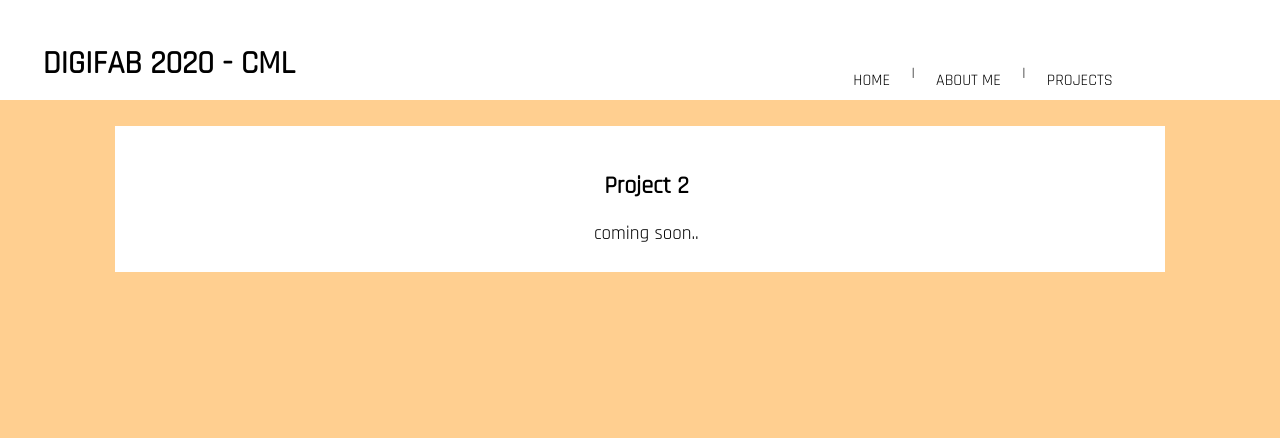
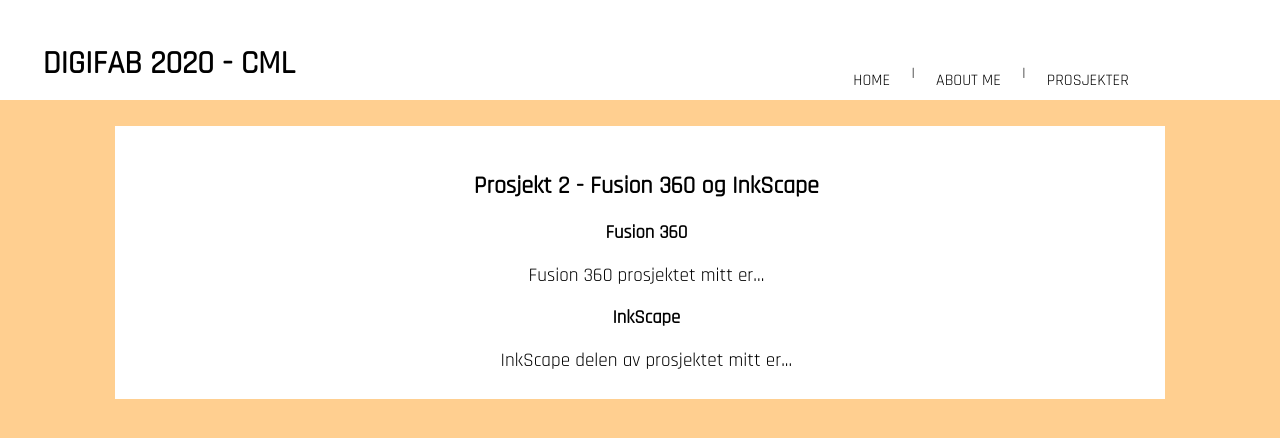
Before and after one commit to CrispChamping/CrispChamping.github.io, a plain HTML site: page project/project2.html in a window 1280 px wide. Drawn offline with Linux system fonts and the light colour scheme.

Commit message:
gjore klart

```diff
--- a/project/project2.html
+++ b/project/project2.html
@@ -18,23 +18,34 @@
         <a href="../aboutMe.html" title=""> ABOUT ME </a>
         <p class="strek"> | </p>
         <div class="dropdown">
-            <a href="../projects.html" title=""> PROJECTS </a>
+            <a href="../projects.html" title=""> PROSJEKTER </a>
             <div class="dropdown-content">
-                <a href="project1.html" title=""> PROJECT 1 </a>
-                <a href="project2.html" title=""> PROJECT 2 </a>
-                <a href="project3.html" title=""> PROJECT 3 </a>
-                <a href="project4.html" title=""> PROJECT 4 </a>
-                <a href="project5.html" title=""> PROJECT 5 </a>
+                <a href="project1.html" title=""> PROSJEKT 1 </a>
+                <a href="project2.html" title=""> PROSJEKT 2 </a>
+                <a href="project3.html" title=""> PROSJEKT 3 </a>
+                <a href="project4.html" title=""> PROSJEKT 4 </a>
+                <a href="project5.html" title=""> PROSJEKT 5 </a>
             </div>
           </div>
     </nav>
     <main>
+        <header>
+            <h2> Prosjekt 2 - Fusion 360 og InkScape </h2>
+        </header>
         <article>
             <header>
-                <h1> Project 2 </h1>
+                <h3> Fusion 360 </h3>
             </header>
             <p>
-                coming soon..
+                Fusion 360 prosjektet mitt er...
+            </p>
+        </article>
+        <article>
+            <header>
+                <h3> InkScape </h3>
+            </header>
+            <p>
+                InkScape delen av prosjektet mitt er...
             </p>
         </article>
     </main>
```
Also changed, not shown: index.html (+1 -1 lines), project/project1.html (+1 -1 lines).
